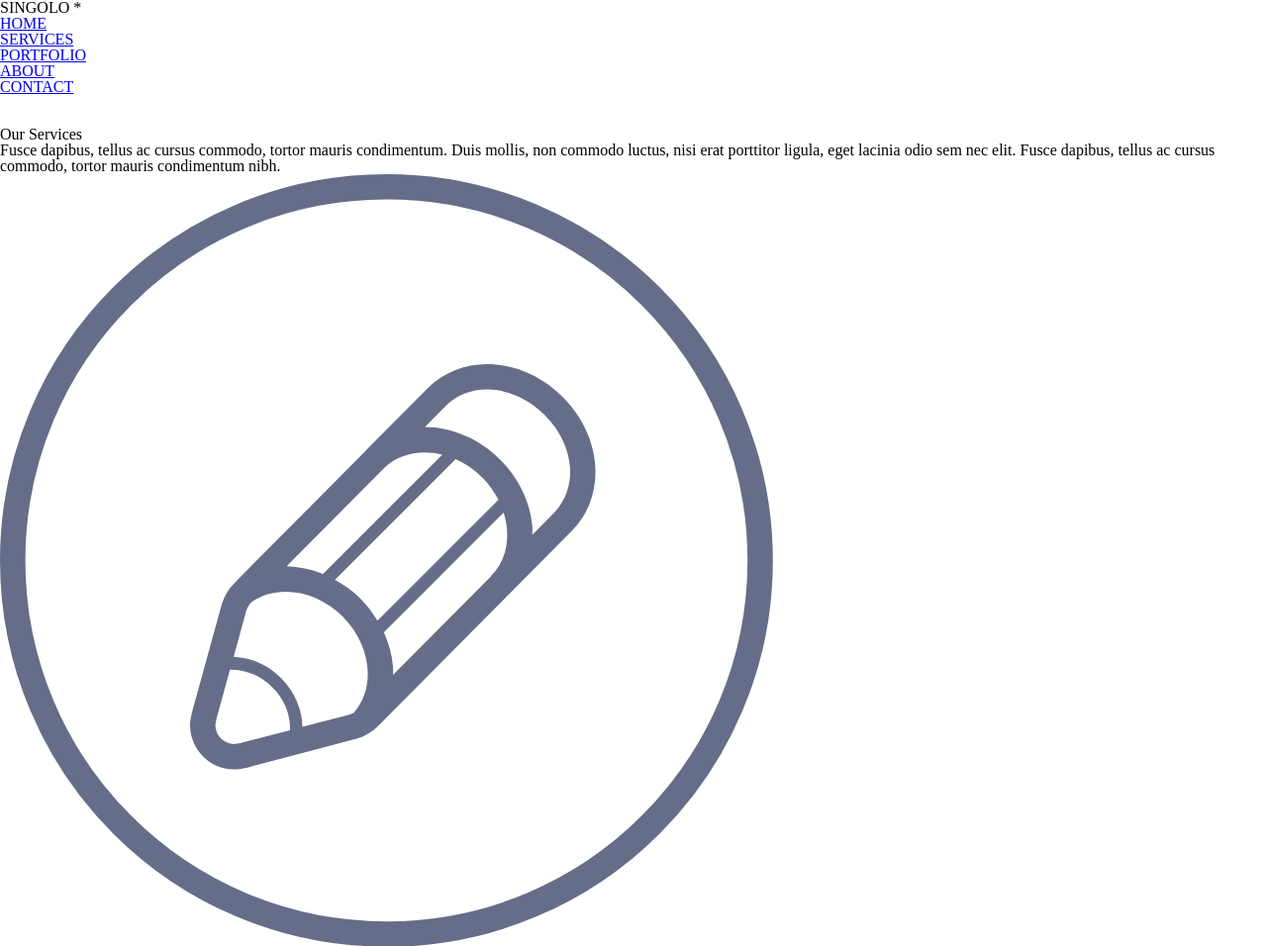
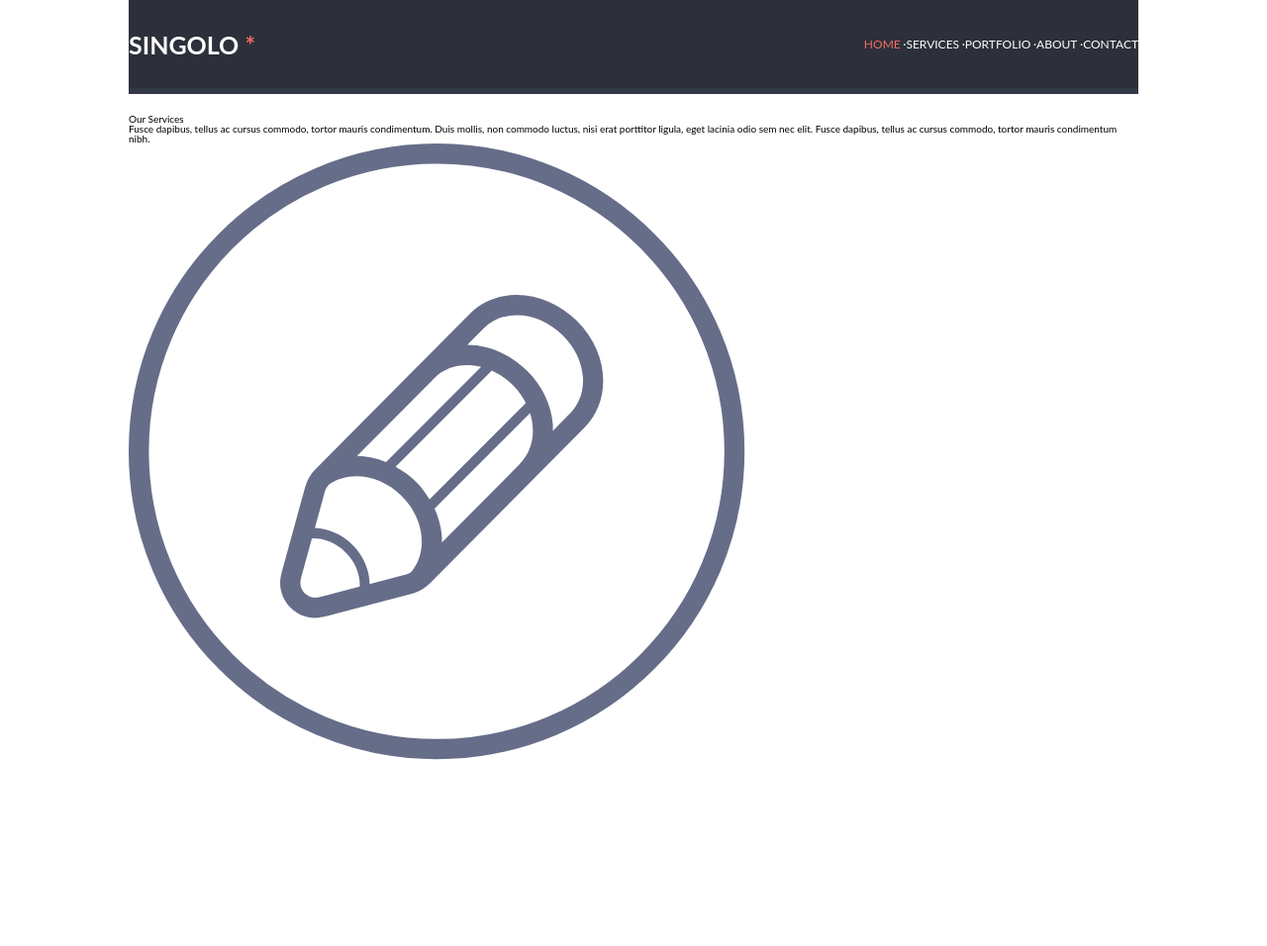
Before and after one commit to Yuriy17/singolo, a plain HTML site: page singolo1.html in a window 1280 px wide. Shown: the top 956 px of the page at 99% size. Drawn offline with nearby package versions, Linux system fonts and the light colour scheme; a web font is replaced by a local one.

Commit message:
feat: add header styles

```diff
--- a/singolo1.css
+++ b/singolo1.css
@@ -3,116 +3,110 @@ html {
   overflow-x: hidden;
   margin-right: calc(-1 * (100vw - 100%));
   font-size: 62.5%;
+  font-family: "Lato", "Times New Roman", Times, serif;
 }
 
 a {
-  outline: none
+  outline: none;
+  text-decoration: none;
 }
 
 .main {
-}
-.header {
-
-		// .header__title
-
-		&__title {
+  width: 1020px;
+  margin: 0 auto;
 }
 
-		// .header__list
-
-		&__list {
+.header {
+	height: 8.9rem;
+	display: flex;
+	color: #ffffff;
+  justify-content: space-between;
+  align-items: center;
+	background-color: #2d303a;
+	border-bottom: 0.6rem solid #323746;
 }
 
-		// .header__list_item
-
-		&__list_item {
+.header__title {
+  font-size: 2.5rem;
+  line-height: 0.6rem;
+  font-family: "Lato";
+  font-weight: 700;
 }
 
-		// .header__list_link
+.header__list {
 
-		&__list_link {
 }
+
+.header__list_item {
+  list-style: none;
+  display: inline;
+  font-size: 1.2rem;
+}
+.header__list_item:before {
+  content: " \00b7";
+}
+.header__list_item:first-child:before {
+  content: none;
+}
+.header__list_link {
+  color: #ffffff;
+}
+.header__list_link {
 }
 .red_text {
-}
-.slider {
-
-		// .slider__slide
-
-		&__slide {
+  color: #f06c64;
 }
 
-		// .slider__slide_vertical_mobile
-
-		&__slide_vertical_mobile {
+.slider {
 }
 
-		// .slider__slide_horizontal_mobile
-
-		&__slide_horizontal_mobile {
-		}
-}
-.slide {
-
-		// .slide__vertical_mobile_body
-
-		&__vertical_mobile_body {
+.slider__slide {
 }
 
-		// .slide__vertical_mobile_content
-
-		&__vertical_mobile_content {
+.slider__slide_vertical_mobile {
 }
 
-		// .slide__horizontal_mobile_body
-
-		&__horizontal_mobile_body {
+.slider__slide_horizontal_mobile {
 }
 
-		// .slide__horizontal_mobile_content
-
-		&__horizontal_mobile_content {
-		}
-}
-.services {
-
-		// .services__description
-
-		&__description {
+.slide {
 }
 
-		// .services__description_header
-
-		&__description_header {
+.slide__vertical_mobile_body {
 }
 
-		// .services__description_text
-
-		&__description_text {
+.slide__vertical_mobile_content {
 }
 
-		// .services__list
-
-		&__list {
+.slide__horizontal_mobile_body {
 }
 
-		// .services__item_icon
-
-		&__item_icon {
+.slide__horizontal_mobile_content {
 }
 
-		// .services__item_text_block
-
-		&__item_text_block {
+.services {
 }
 
-		// .services__item_header
-
-		&__item_header {
+.services__description {
 }
 
-		// .services__item_text
+.services__description_header {
+}
 
-		&__item_text {
+.services__description_text {
 }
+
+.services__list {
 }
+
+.services__item_icon {
+}
+
+.services__item_text_block {
+}
+
+.services__item_header {
+}
+
+.services__item_text {
+}
--- a/singolo1.html
+++ b/singolo1.html
@@ -6,6 +6,7 @@
     <meta name="viewport" content="width=device-width, initial-scale=1.0">
     <link rel="stylesheet" href="https://cdnjs.cloudflare.com/ajax/libs/meyer-reset/2.0/reset.min.css" />
     <link rel="stylesheet" href="assets/fonts/lato/stylesheet.css" />
+    <link rel="stylesheet" href="singolo1.css" />
     <title>Singolo1</title>
 </head>
 
```
Lines whose indentation alone changed are shown as unchanged.
